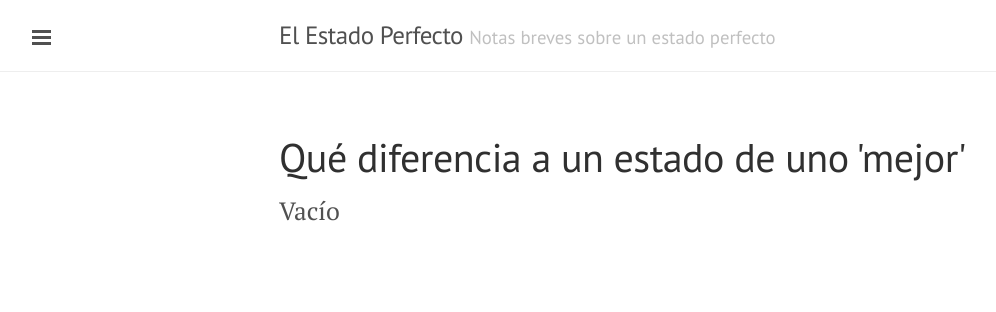
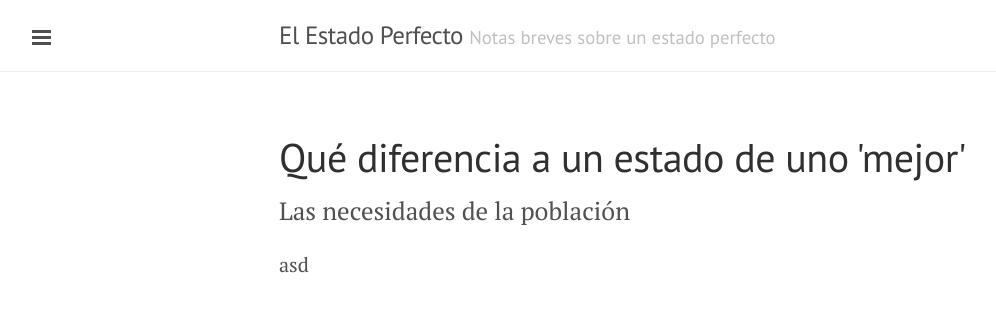
Before and after one commit to estadoperfecto/estadoperfecto.github.io, a Jekyll site: the page built from que_diferencia.html, in a window 1280 px wide. Shown: the top 312 px of the page, without its empty margins (1-997 px from the left). Built offline with Jekyll 4.4.1, drawn with Linux system fonts in a browser that asks for light colours.

Commit message:
First content

```diff
--- a/que_diferencia.html
+++ b/que_diferencia.html
@@ -4,5 +4,6 @@ title: "Qué diferencia a un estado de uno 'mejor'"
 ---
 
 <div class="page">
-  <p class="lead">Vacío</p>
+  <p class="lead">Las necesidades de la población</p>
+  <div>asd</div>
 </div>
```
